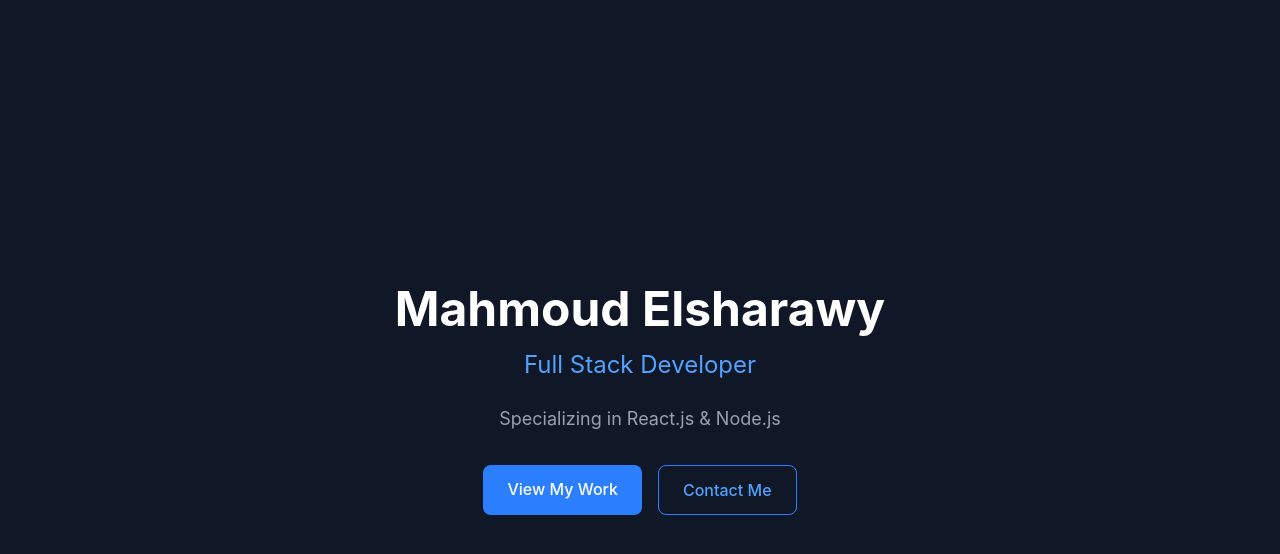
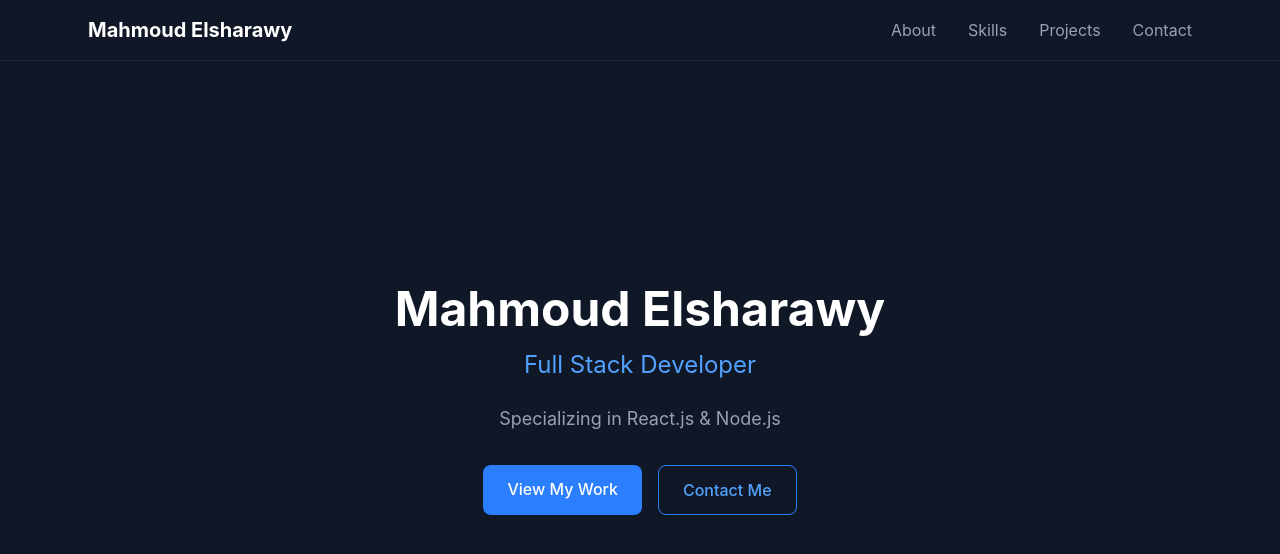
Before and after one commit to MahmoudElsh3rawy/portfolio, a React app: page / in a window 1280 px wide. Shown: the top 554 px of the page. Built offline with nearby package versions, Linux system fonts and the light colour scheme; the HTML template or start-up script is replaced by a standard one.

Commit message:
add Navbar component

```diff
--- a/src/App.jsx
+++ b/src/App.jsx
@@ -1,8 +1,10 @@
 import Hero from './components/Hero'
+import Navbar from './components/Navbar'
 
 function App() {
   return (
     <div>
+      <Navbar />
       <Hero />
     </div>
   )
--- /dev/null
+++ b/src/components/Navbar.jsx
@@ -0,0 +1,45 @@
+function Navbar() {
+  return (
+    <nav className="fixed top-0 left-0 right-0 z-50 bg-gray-900 bg-opacity-90 backdrop-blur-sm border-b border-gray-800">
+      <div className="max-w-6xl mx-auto px-6 py-4 flex items-center justify-between">
+        <span className="text-white font-bold text-xl">Mahmoud Elsharawy</span>
+        <ul className="flex gap-8">
+          <li>
+            <a
+              href="#about"
+              className="text-gray-400 hover:text-white transition-colors"
+            >
+              About
+            </a>
+          </li>
+          <li>
+            <a
+              href="#skills"
+              className="text-gray-400 hover:text-white transition-colors"
+            >
+              Skills
+            </a>
+          </li>
+          <li>
+            <a
+              href="#projects"
+              className="text-gray-400 hover:text-white transition-colors"
+            >
+              Projects
+            </a>
+          </li>
+          <li>
+            <a
+              href="#contact"
+              className="text-gray-400 hover:text-white transition-colors"
+            >
+              Contact
+            </a>
+          </li>
+        </ul>
+      </div>
+    </nav>
+  )
+}
+
+export default Navbar
```
